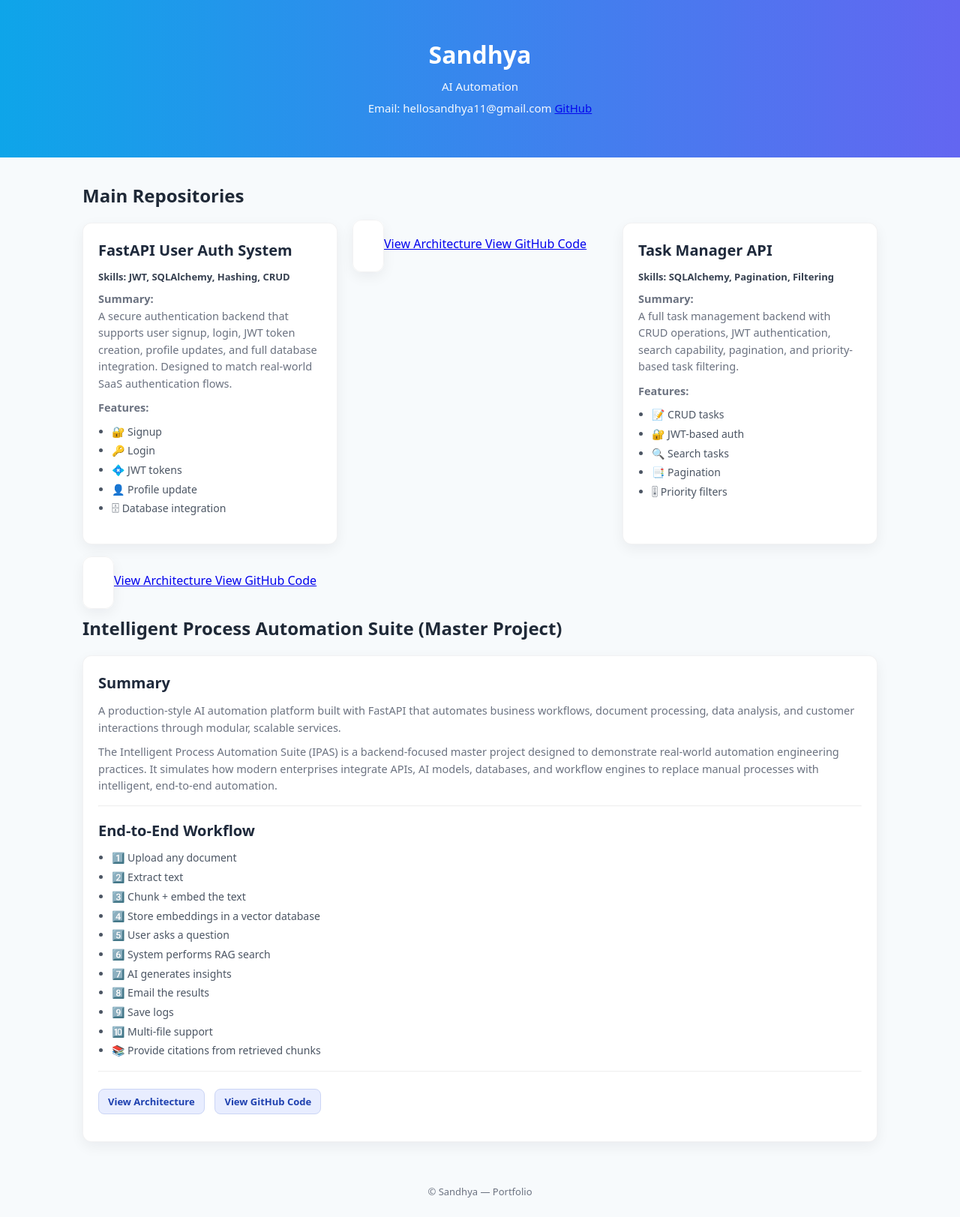
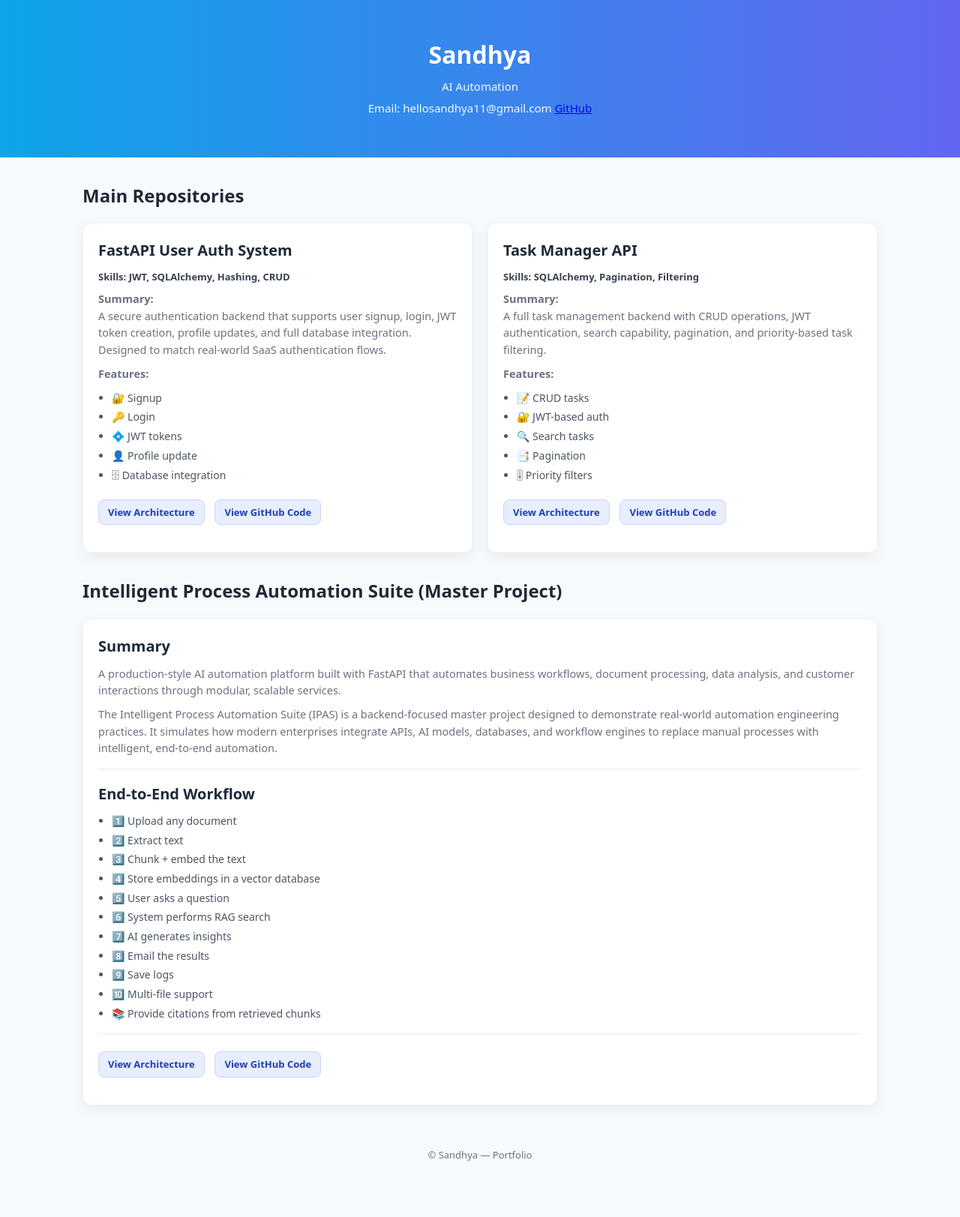
Before and after one commit to sandhya-log/portfolio, a Jekyll site: the page built from index.html, in a window 1280 px wide. Shown: the whole page at 75% size. Built offline with Jekyll 4.4.1, drawn with Linux system fonts in a browser that asks for light colours; after the commit the page ends 1574 px from its top, so only the background shows below that.

Commit message:
minor bugs

```diff
--- a/index.html
+++ b/index.html
@@ -33,7 +33,7 @@ layout: default
       <div class="grid">
 
 
-        <a class="card" href=" #">
+        <article class="card" href=" #">
 
 
           <h3>FastAPI User Auth System</h3>
@@ -59,10 +59,10 @@ layout: default
           <a href="#">View Architecture </a>
           <a href="#">View GitHub Code</a>
           </p>
-        </a>
+        </article>
 
 
-        <a class="card" href="#">
+        <article class="card" href="#">
 
 
           <h3>Task Manager API</h3>
@@ -87,7 +87,7 @@ layout: default
           <a href="#">View Architecture </a>
           <a href="https://github.com/sandhya-log/ae-backend-task-manager">View GitHub Code </a>
         </p>
-        </a>
+        </article>
 
 
 
```
